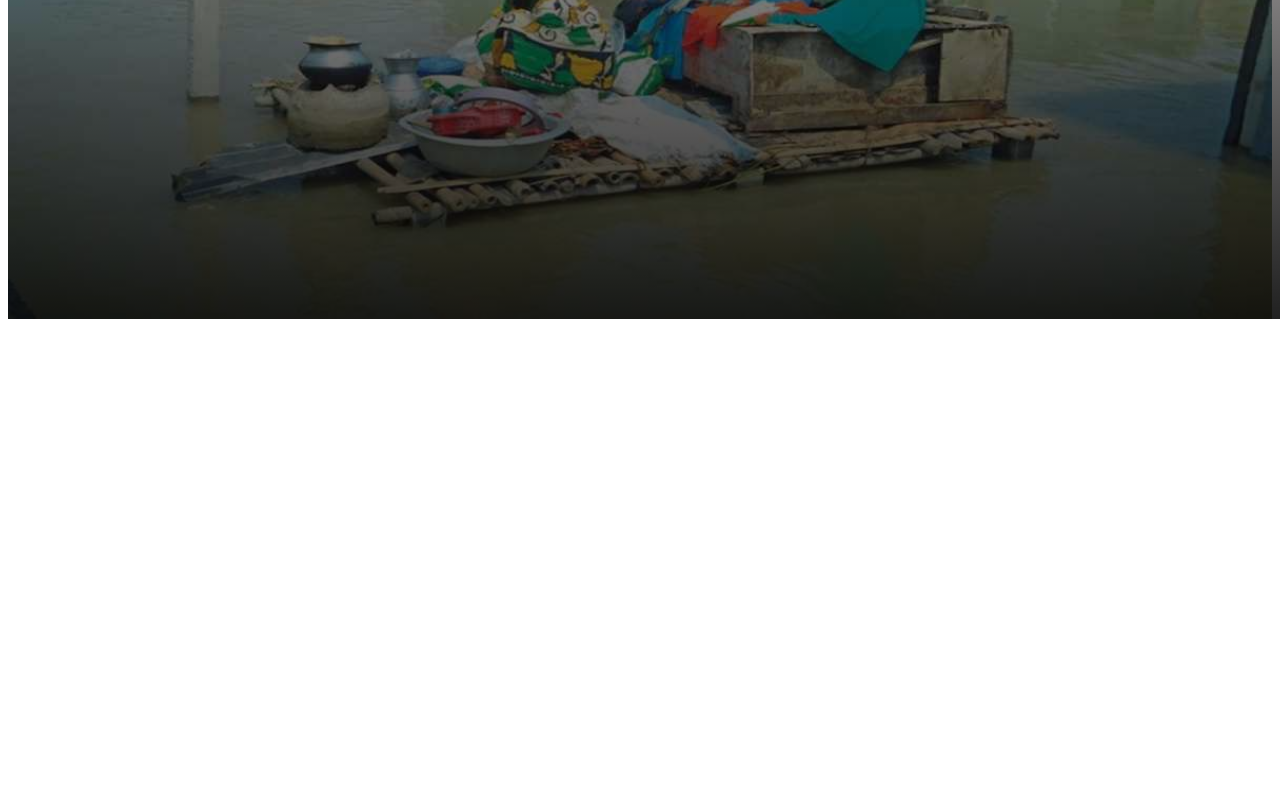
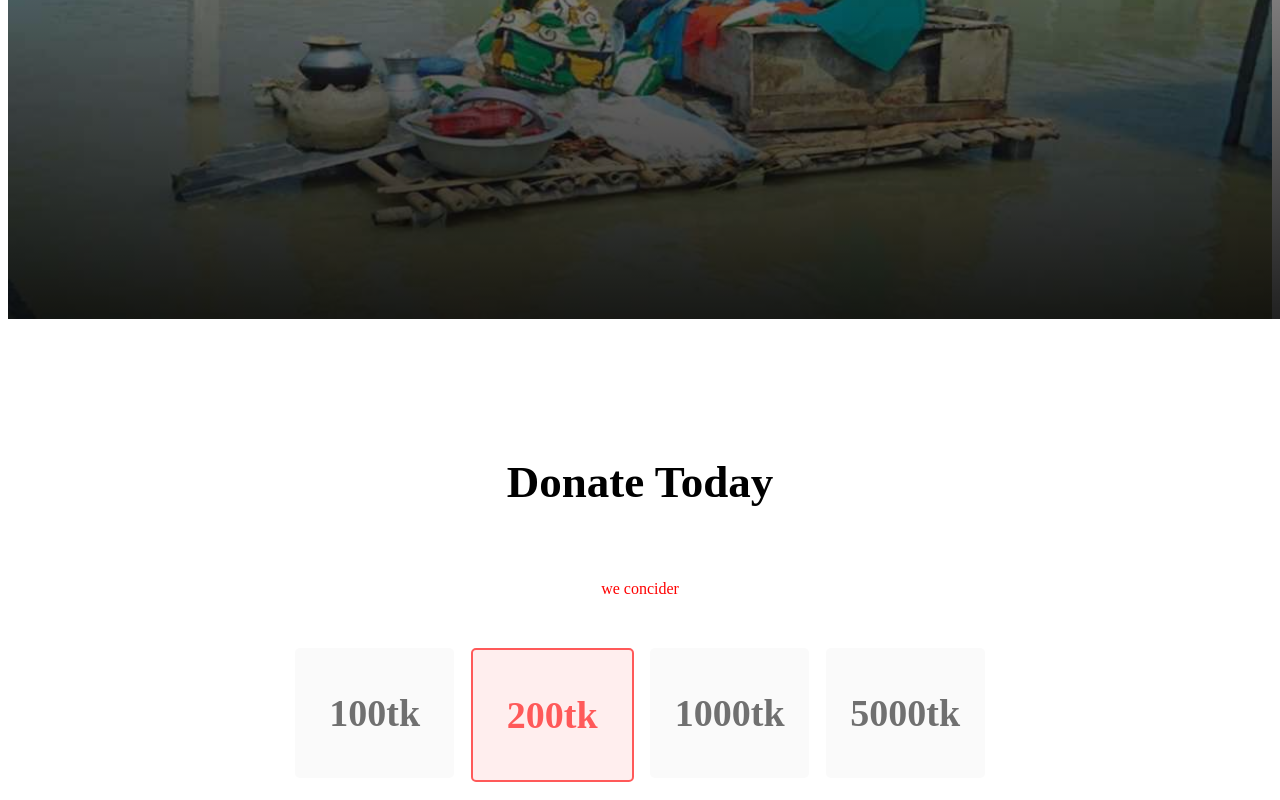
Before and after one commit to md-rafikul/daily-repo, a plain HTML site: page index.html in a window 1280 px wide. Shown: the part 394-1194 px from the top of the page. Before the commit the page ends 800 px from the top, so only its background shows below. Drawn offline with Linux system fonts and the light colour scheme.

Commit message:
first commit

```diff
--- a/index.html
+++ b/index.html
@@ -34,7 +34,32 @@
 
 
     </header>
+    <section class="donation empty-space">
+        <div class="donation-content-area">
+            <h2 class="donation-header">Donate Today</h2>
+            <p class="donation-content">we concider</p>
 
+
+        </div>
+        <div class="donation-amount">
+            <div class="amount amount1">
+                <h2>100tk</h2>
+            </div>
+            <div class="amount amount2">
+                <h2>200tk</h2>
+            </div>
+            <div class="amount amount3">
+                <h2>1000tk</h2>
+            </div>
+            <div class="amount amount4">
+                <h2>5000tk</h2>
+            </div>
+
+
+
+        </div>
+
+    </section>
 
 
 
--- a/style.css
+++ b/style.css
@@ -61,3 +61,71 @@ header-content {
     padding: 0 59px;
 
 }
+
+h2 {
+    font-size: 45px;
+    font-weight: 700;
+}
+
+h3 {
+    color: #121212;
+    font-size: 24px;
+    line-height: 36px;
+    font-weight: 600;
+}
+
+.empty-space {
+    width: 826px;
+    text-align: center;
+    margin: 0 auto;
+}
+
+.donation-content-area {
+    padding: 0 100px;
+
+
+}
+
+.donation-header {
+    padding: 100px 0 30px;
+
+}
+
+.donation-content {
+    line-height: 28px;
+    color: rgb (112, 112, 112, 1);
+
+
+}
+
+.donation-amount {
+    display: flex;
+    justify-content: space-around;
+    padding: 0 60px;
+    margin-top: 25px;
+}
+
+.amount {
+    display: flex;
+    justify-content: center;
+    align-items: center;
+    width: 159px;
+    height: 130px;
+    background: #fafafa;
+    border-radius: 5px;
+    margin: 20px 5px 10px;
+    color: #707070;
+
+}
+
+.amount h2 {
+    font-size: 38px;
+}
+
+.amount2 {
+    border: 2px solid #ff5959;
+    background: #ffeeee;
+    color: #ff5959;
+
+
+}
```
